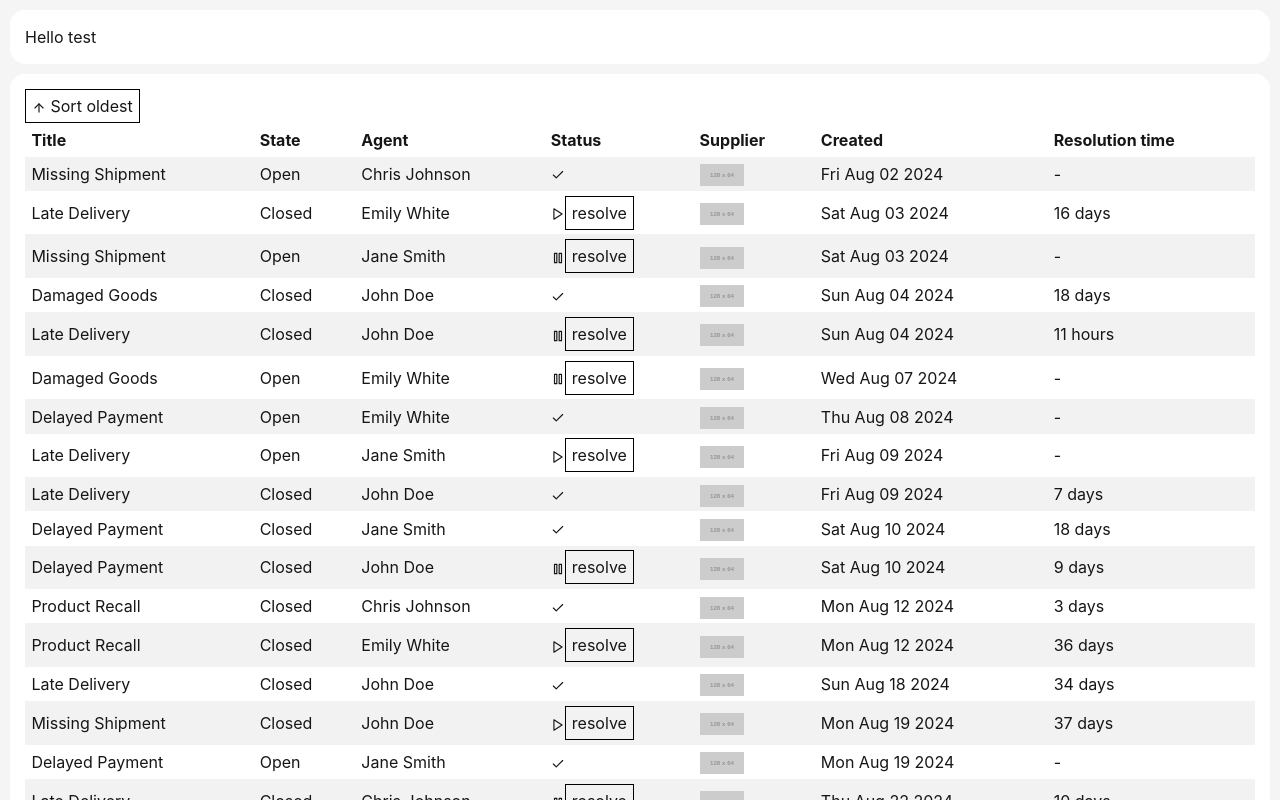
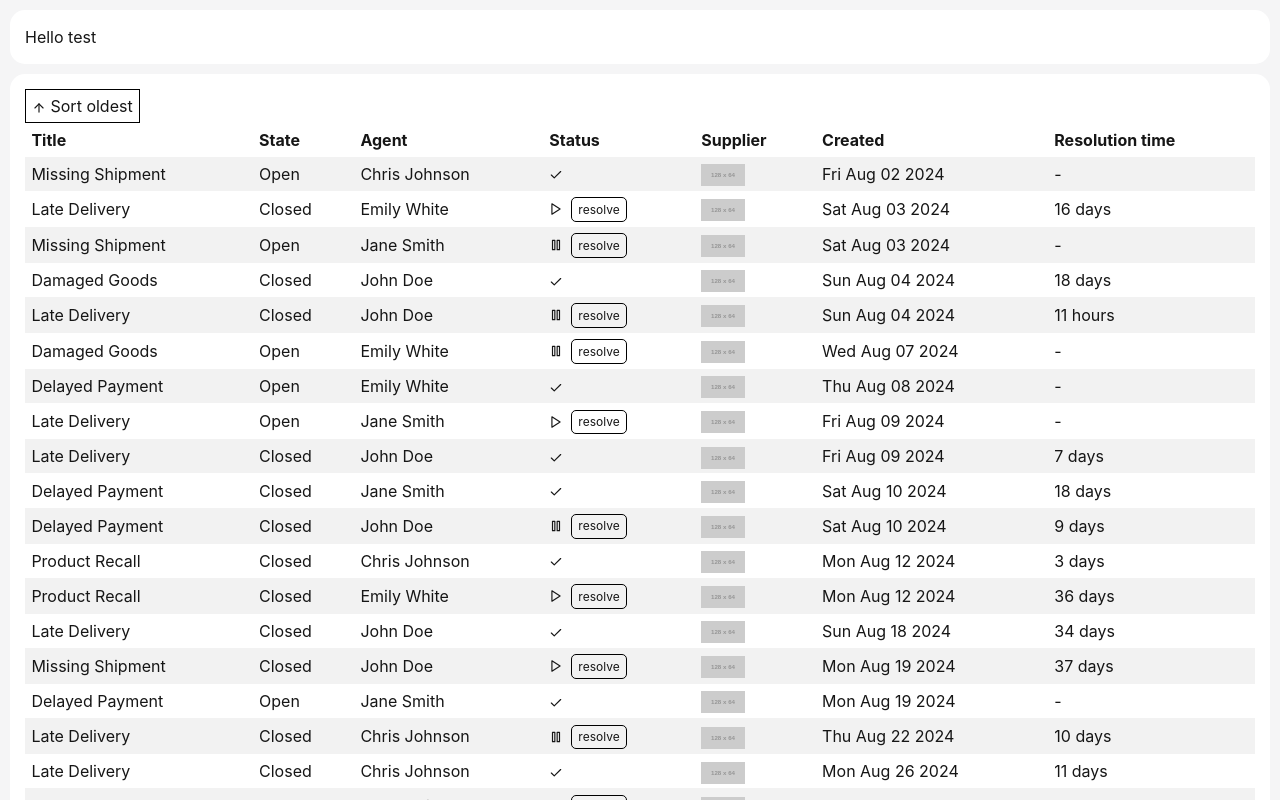
Before and after one commit to raahede/leanlinking-code-challenge, a React (Vite) app: page / in a window 1280 px wide. Built offline with nearby package versions, Linux system fonts and the light colour scheme.

Commit message:
Style button

```diff
--- a/src/components/IssueList.module.css
+++ b/src/components/IssueList.module.css
@@ -20,3 +20,10 @@
     background-color: rgba(0, 0, 0, 0.05);
   }
 }
+
+.action-button {
+  border-radius: 5px;
+  font-size: 0.75rem;
+  padding: 0.2em 0.5em;
+  margin: 0 0.5rem;
+}
--- a/src/components/IssueList.tsx
+++ b/src/components/IssueList.tsx
@@ -52,7 +52,11 @@ const IssueListItem = memo(function Post({
       <td>{`${issue.assignedAgent.firstName} ${issue.assignedAgent.lastName}`}</td>
       <td>
         <StatusIcon status={issue.status} />
-        {issue.status !== 'Resolved' && <button onClick={() => resolveIssue(issue.id)}>resolve</button>}
+        {issue.status !== 'Resolved' && (
+          <button className={style['action-button']} onClick={() => resolveIssue(issue.id)}>
+            resolve
+          </button>
+        )}
       </td>
       <td title={issue.supplier.name}>
         <img width="44" src={issue.supplier.logoUrl} alt={issue.supplier.name} />
```
